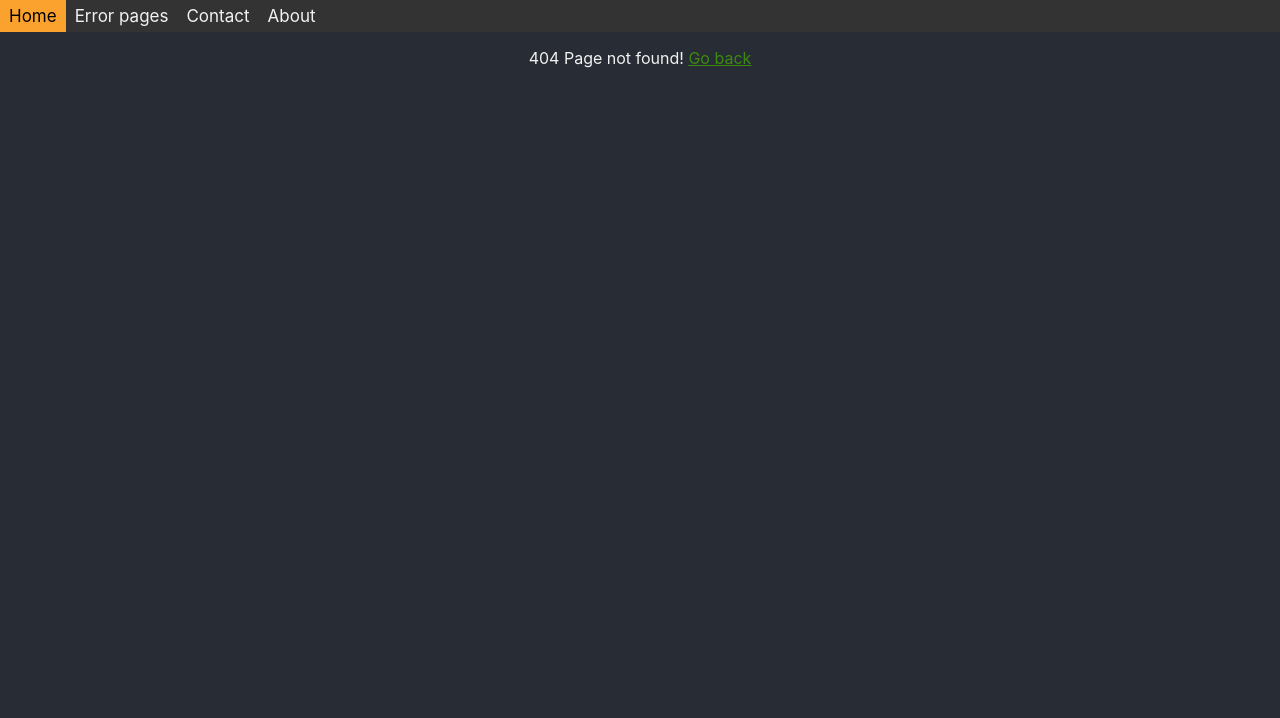
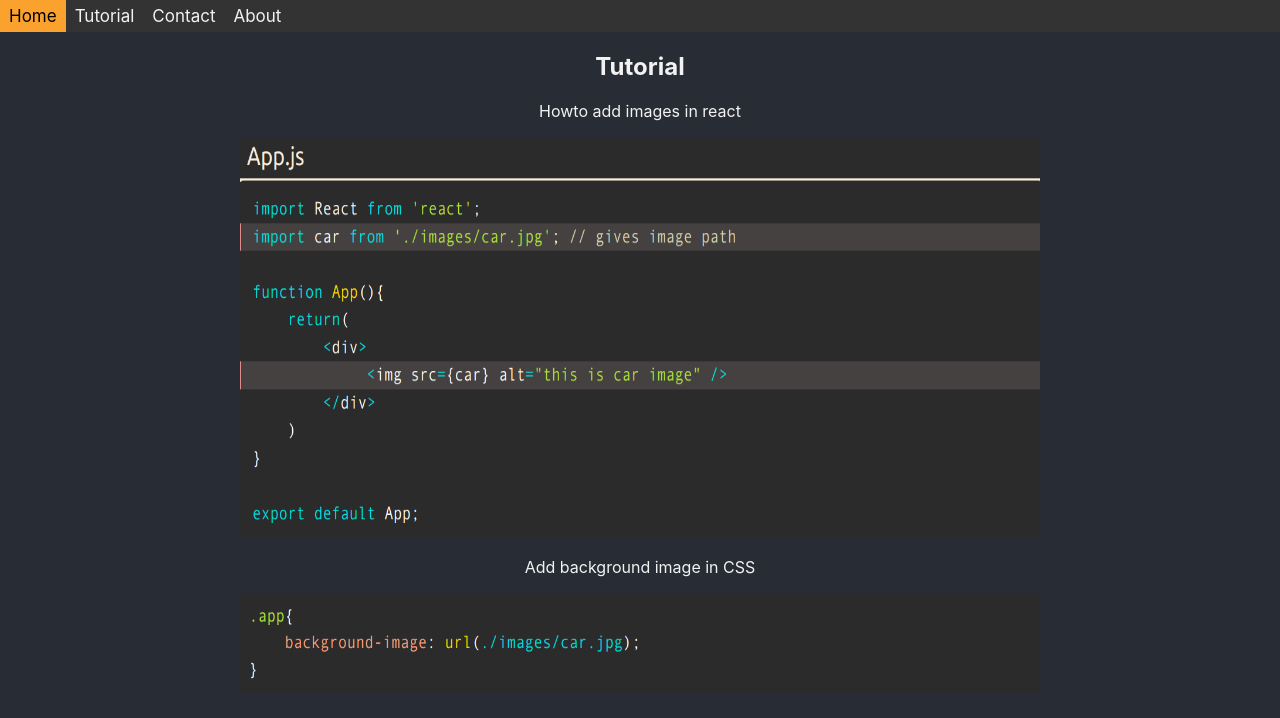
Before and after one commit to eklownr/pysite.web, a React (Create React App) app: page /tutorial in a window 1280 px wide. Before the commit this address had no page. Shown: the top 718 px of the page. Built offline with nearby package versions, Linux system fonts and the light colour scheme.

Commit message:
add a tutorial

```diff
--- a/src/App.js
+++ b/src/App.js
@@ -5,6 +5,7 @@ import About from './pages/about';
 import NotFound from './pages/error/notFound';
 import Contact from './pages/contact';
 import TopNav from './components/header/topNav';
+import Tutorial from './pages/tutorial/tutorial';
 
 function App() {
   return (
@@ -16,6 +17,7 @@ function App() {
           <Route path='/home' element={<Home/>}></Route>
           <Route path='/contact' element={<Contact/>}></Route>
           <Route path='/about' element={<About/>}></Route>
+          <Route path='/tutorial' element={<Tutorial/>}></Route>
           <Route path='*' element={<NotFound/>}></Route>
         </Routes>
       </BrowserRouter>
--- a/src/components/header/topNav.js
+++ b/src/components/header/topNav.js
@@ -6,7 +6,7 @@ const TopNav = () => {
         // html:
         <div class="topnav">
           <a class="active" href="/home">Home</a>
-          <a href="error">Error pages</a>
+          <a href="tutorial">Tutorial</a>
           <a href="contact">Contact</a>
           <a href="/about">About</a>
         </div>
--- /dev/null
+++ b/src/pages/tutorial/tutorial.js
@@ -0,0 +1,19 @@
+import '../../styles/App.css'
+import react_img from '../../components/images/img-react.png'
+import css_img from '../../components/images/img-css.png'
+
+const Tutorial = () => {
+    // javascript
+    return (
+        // html
+        <div>
+            <h2>Tutorial</h2>
+            <p> Howto add images in react</p>
+            <img src={react_img} alt="Tutorial" width="800" height="400" />
+            <p> Add background image in CSS</p>
+            <img src={css_img} alt="Tutorial" width="800" height="100" />
+        </div>
+    )
+};
+
+export default Tutorial;
```
Also changed, not shown: src/components/images/img-css.png (added), src/components/images/img-react.png (added).
